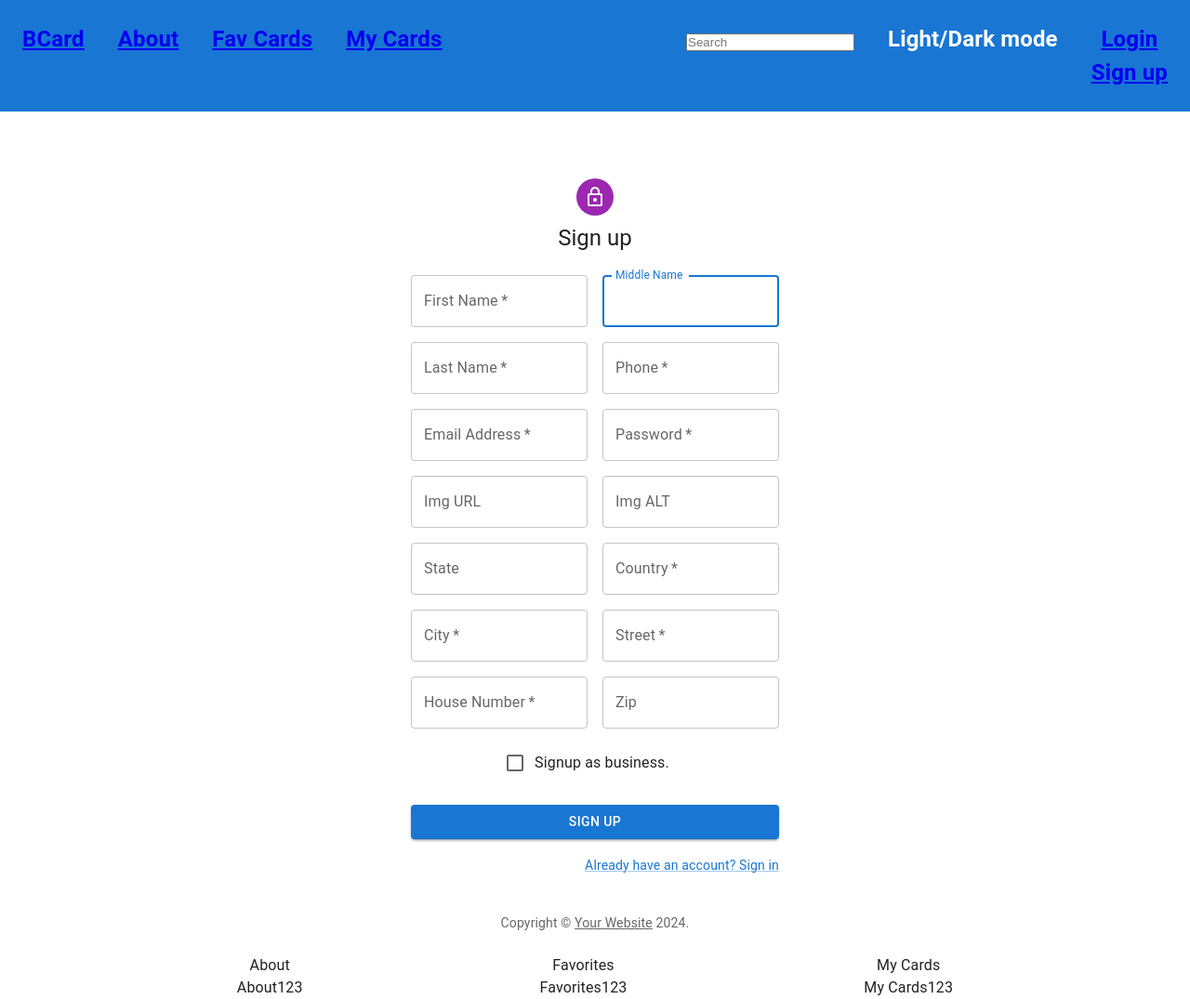
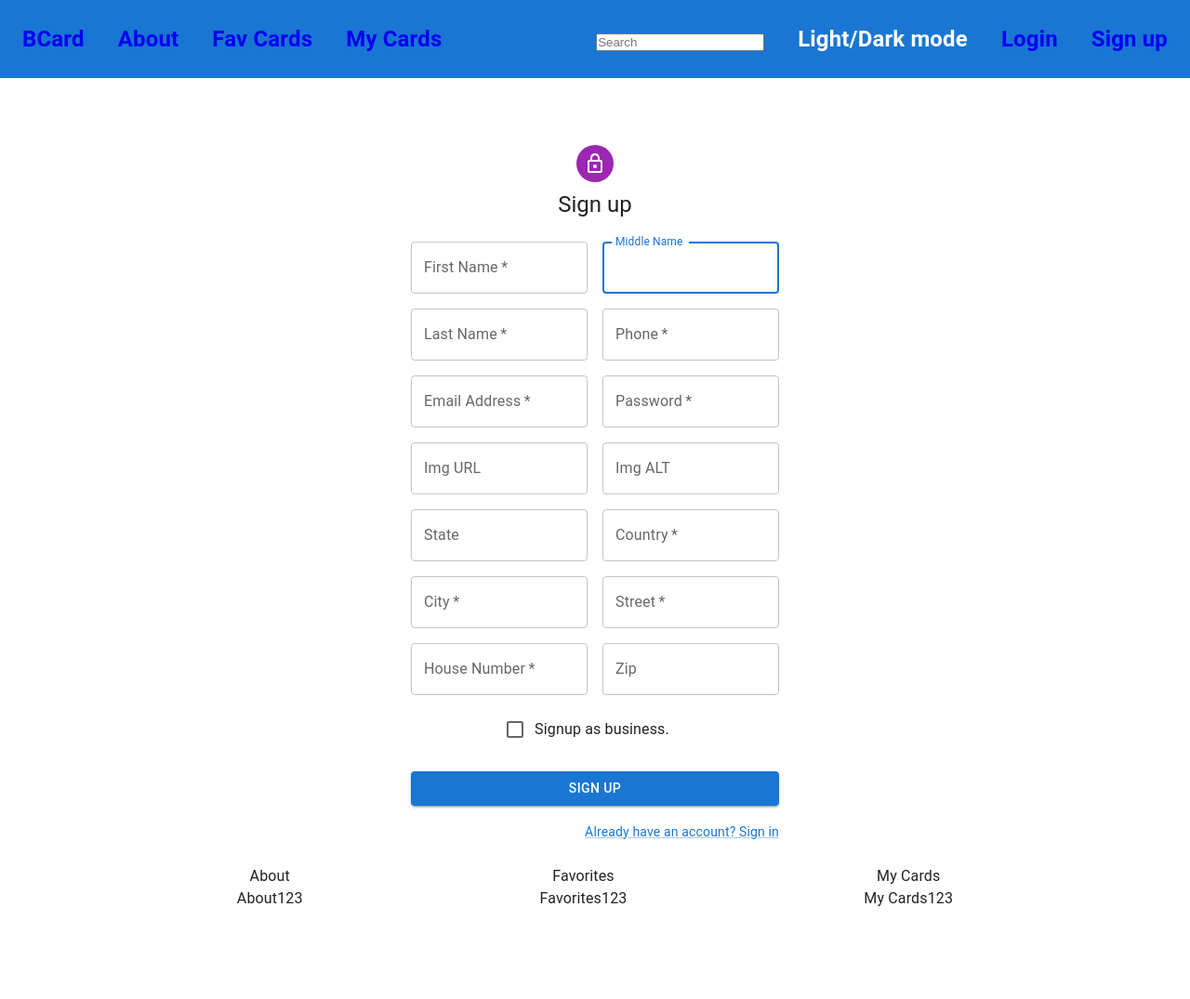
Before and after one commit to Fwaax/Front-End-Final-Project, a React (Create React App) app: page /signup in a window 1280 px wide. Shown: the whole page at 93% size. After the commit the page ends 979 px from the top, so only its background shows below. Built offline with nearby package versions, Linux system fonts and the light colour scheme.

Commit message:
Some fixes

```diff
--- a/src/App.css
+++ b/src/App.css
@@ -2,6 +2,7 @@
   margin: 0;
   padding: 0;
   box-sizing: border-box;
+  text-decoration: none;
 }
 
 .App {
@@ -57,6 +58,10 @@ ul {
   list-style-type: none;
 }
 
+.link:visited {
+  color: #fff;
+}
+
 .userImg {
   width: 1.5rem;
   height: 1.5rem;
@@ -69,3 +74,8 @@ ul {
   justify-content: center;
   align-items: center;
 }
+
+.rightNavLogContainer {
+  display: flex;
+  gap: 1.5em;
+}
--- a/src/App.js
+++ b/src/App.js
@@ -24,7 +24,7 @@ function App() {
 
   const [UserLoggedForImg, setUserLoggedForImg] = useState(localStorage.getItem(`imgUrl`));
   const [isLoged, setIsLoged] = useState(false);
-  const queryClient = new QueryClient()
+  const queryClient = new QueryClient();
 
   const {
     setUserToken,
@@ -32,13 +32,14 @@ function App() {
     removeToken,
   } = useToken();
 
-
   function handleLogOut() {
     setIsLoged(false);
     removeToken();
   }
 
   console.log(`UserLoggedForImg: `, UserLoggedForImg);
+
+  console.log({ userToken });
 
   return (
     <QueryClientProvider client={queryClient}>
@@ -48,10 +49,10 @@ function App() {
             <nav className='nav'>
               <ul>
                 <div className='navLeft'>
-                  <li><Link to="/">BCard</Link></li>
-                  <li><Link to="/about">About</Link></li>
-                  <li><Link to="/favorite">Fav Cards</Link></li>
-                  <li><Link to="/mycards">My Cards</Link></li>
+                  <li><Link className='link' to="/">BCard</Link></li>
+                  <li><Link className='link' to="/about">About</Link></li>
+                  <li><Link className='link' to="/favorite">Fav Cards</Link></li>
+                  <li><Link className='link' to="/mycards">My Cards</Link></li>
                 </div>
               </ul>
 
@@ -60,9 +61,9 @@ function App() {
                   <li><input type="text" placeholder="Search" /></li>
                   <li><div>Light/Dark mode</div></li>
                   {!userToken.token ? (
-                    <div>
-                      <li><Link to="/login">Login</Link></li>
-                      <li><Link to="/signup">Sign up</Link></li>
+                    <div className='rightNavLogContainer'>
+                      <li><Link className='link' to="/login">Login</Link></li>
+                      <li><Link className='link' to="/signup">Sign up</Link></li>
                     </div>
                   ) : (
                     <div className='rightNavImgAndLogout'>
@@ -80,7 +81,7 @@ function App() {
           <Routes>
             <Route path="/signup" element={<SignUp />} />
             <Route path="/about" element={<AboutPage />} />
-            <Route path="/login" element={<Login setIsLoged={setIsLoged} isLoged={isLoged} setUserLoggedForImg={setUserLoggedForImg} />} />
+            <Route path="/login" element={<Login setIsLoged={setIsLoged} isLoged={isLoged} setUserLoggedForImg={setUserLoggedForImg} setUserToken={setUserToken} />} />
             <Route path="/" element={<Body />} />
             <Route path="/mycards" element={<MyCardPage />} />
             <Route path="/editcard/:cardId" element={<EditCardPage />} />
--- a/src/Components/Auth/Login.jsx
+++ b/src/Components/Auth/Login.jsx
@@ -17,31 +17,18 @@ import { jwtDecode } from 'jwt-decode';
 import useToken from '../Hooks/UserToken';
 import { useNavigate } from 'react-router-dom';
 
-function Copyright(props) {
-    return (
-        <Typography variant="body2" color="text.secondary" align="center" {...props}>
-            {'Copyright © '}
-            <Link color="inherit" href="https://mui.com/">
-                Your Website
-            </Link>{' '}
-            {new Date().getFullYear()}
-            {'.'}
-        </Typography>
-    );
-}
-
 const defaultTheme = createTheme();
 
-export default function Login({ setIsLoged, isLoged, setUserLoggedForImg }) {
+export default function Login({ setIsLoged, isLoged, setUserLoggedForImg, setLogSuccessful, setUserToken }) {
 
-    const {
-        setUserToken,
-        userToken,
-        removeToken
-    } = useToken();
+    // const {
+    //     setUserToken,
+    //     userToken,
+    //     removeToken
+    // } = useToken();
 
     const [errorMsg, setErrorMsg] = useState('');
-    const navigate = useNavigate()
+    const navigate = useNavigate();
 
     async function asyncPost(url, json) {
         let token = null
@@ -77,22 +64,15 @@ export default function Login({ setIsLoged, isLoged, setUserLoggedForImg }) {
             }
             const url = `https://monkfish-app-z9uza.ondigitalocean.app/bcard2/users/login`
             const token = await asyncPost(url, json);
-            isLoged = true; // <---------------------------------------------------------------------------------------------
+            isLoged = true;
             console.log(`isLoged(must be true)`, isLoged);
             console.log(`token line 70`, token);
             if (token == null) {
-                // console.log(`Token recieved is null`);
                 return
             }
-            // console.log(`token outside axios : ${token}`, JSON.stringify(token));
-            // const decodedToken = parseJWT(token);
-
-
-            setUserToken(token) // <---------------------------------------------------------------
-            // localStorage.setItem(`token`, JSON.stringify(decodedToken))          // <--------------------------
-            // console.log(`decodedToken.payload : ${decodedToken.payload._id}`);
-            // setUserToken(decodedToken.payload._id, token);
-            getImgFromId(token);                     // <--------------------------
+            setUserToken(token);
+            console.log(`setUserToken: `, setUserToken);
+            getImgFromId(token);
             navigate("/");
         }
         catch (err) {
@@ -160,7 +140,6 @@ export default function Login({ setIsLoged, isLoged, setUserLoggedForImg }) {
                         </Grid>
                     </Box>
                 </Box>
-                <Copyright sx={{ mt: 5 }} />
             </Container>
         </ThemeProvider>
     );
--- a/src/Components/Auth/SignUp.jsx
+++ b/src/Components/Auth/SignUp.jsx
@@ -15,19 +15,6 @@ import { createTheme, ThemeProvider } from '@mui/material/styles';
 import axios from 'axios';
 import { useState, useEffect } from 'react';
 
-function Copyright(props) {
-    return (
-        <Typography variant="body2" color="text.secondary" align="center" {...props}>
-            {'Copyright © '}
-            <Link color="inherit" href="https://mui.com/">
-                Your Website
-            </Link>{' '}
-            {new Date().getFullYear()}
-            {'.'}
-        </Typography>
-    );
-}
-
 function stringToBoolean(string) {
     if (typeof string == "string") {
         if (string == "true") {
@@ -43,9 +30,7 @@ function formToJSON(form) {
             first: form.get('firstName'), middle: form.get('middleName'), last: form.get('lastName')
         },
         phone: form.get('phone'), email: form.get('email'), password: form.get('password'),
-        image: {
-            url: form.get('imgurl'), alt: form.get('imgalt')
-        },
+        image: { url: form.get('imgurl'), alt: form.get('imgalt') },
         address: {
             state: form.get('state'), country: form.get('country'), city: form.get('city'),
             street: form.get('street'), houseNumber: form.get('houseNumber'), zip: form.get('zip')
@@ -135,99 +120,80 @@ export default function SignUp() {
                                     autoComplete="given-name" name="firstName"
                                     onChange={(e) => setInputValues({ ...inputValues, firstNameValue: e.target.value })}
                                     error={!isFirstNameValid} required fullWidth id="firstName" label="First Name" autoFocus helperText={isFirstNameValid ? "" : "Name must be longer than 2 letters and must not contain any numbers "} />
-                            </Grid>
-                            <Grid item xs={12} sm={6}>
+                            </Grid><Grid item xs={12} sm={6}>
                                 <TextField
                                     autoComplete="given-name" name="middleName"
                                     onChange={(e) => setInputValues({ ...inputValues, middleNameValue: e.target.value })}
                                     error={!isMiddleNameValid} fullWidth id="middleName" label="Middle Name" autoFocus />
-                            </Grid>
-                            <Grid item xs={12} sm={6}>
+                            </Grid><Grid item xs={12} sm={6}>
                                 <TextField
                                     required
                                     onChange={(e) => setInputValues({ ...inputValues, lastNameValue: e.target.value })}
                                     error={!isLastNameValid} fullWidth id="lastName" label="Last Name" name="lastName" helperText={isLastNameValid ? "" : "Last name must be longer than 2 letters and must not contain any numbers "} />
-                            </Grid>
-                            <Grid item xs={12} sm={6}>
+                            </Grid><Grid item xs={12} sm={6}>
                                 <TextField
                                     required
                                     onChange={(e) => setInputValues({ ...inputValues, phoneValue: e.target.value })}
                                     error={!isPhoneValid} fullWidth id="phone" label="Phone" type="number" name="phone" helperText={isPhoneValid ? "" : "Your phone number must be a valid phone number "} />
-                            </Grid>
-                            <Grid item xs={12} sm={6}>
+                            </Grid><Grid item xs={12} sm={6}>
                                 <TextField
                                     required
                                     onChange={(e) => setInputValues({ ...inputValues, emailValue: e.target.value })}
                                     error={!isEmailValid} fullWidth id="email" label="Email Address" name="email" helperText={isEmailValid ? "" : "Must be a valid email address"} />
-                            </Grid>
-                            <Grid item xs={12} sm={6}>
+                            </Grid><Grid item xs={12} sm={6}>
                                 <TextField
                                     required
                                     onChange={(e) => setInputValues({ ...inputValues, passwordValue: e.target.value })}
                                     error={!isPasswordValid} fullWidth name="password" label="Password" type="password" id="password" helperText={isPasswordValid ? "" : "User password must be at least 8 characters long and contain an uppercase letter , a lowercase letter , a number and of the following characters !@#$%^&*-"} />
-                            </Grid>
-                            <Grid item xs={12} sm={6}>
+                            </Grid><Grid item xs={12} sm={6}>
                                 <TextField
                                     onChange={(e) => setInputValues({ ...inputValues, imgUrlValue: e.target.value })}
                                     error={!isUrlValid} fullWidth name="imgurl" label="Img URL" type="url" id="imgurl" helperText={isUrlValid ? "" : "Must be a valid image URL"} />
-                            </Grid>
-                            <Grid item xs={12} sm={6}>
+                            </Grid><Grid item xs={12} sm={6}>
                                 <TextField
                                     onChange={(e) => setInputValues({ ...inputValues, imgAltValue: e.target.value })}
                                     fullWidth name="imgalt" label="Img ALT" type="text" id="imgalt" />
-                            </Grid>
-                            <Grid item xs={12} sm={6}>
+                            </Grid><Grid item xs={12} sm={6}>
                                 <TextField
                                     onChange={(e) => setInputValues({ ...inputValues, stateValue: e.target.value })}
                                     error={!isStateNameValid} fullWidth name="state" label="State" type="text" id="State" helperText={isStateNameValid ? "" : "Must be a valid State"} />
-                            </Grid>
-                            <Grid item xs={12} sm={6}>
+                            </Grid><Grid item xs={12} sm={6}>
                                 <TextField
                                     required
                                     onChange={(e) => setInputValues({ ...inputValues, countryValue: e.target.value })}
                                     error={!isCountryNameValid} fullWidth name="country" label="Country" type="text" id="country" helperText={isCountryNameValid ? "" : "Must be a valid Country"} />
-                            </Grid>
-                            <Grid item xs={12} sm={6}>
+                            </Grid><Grid item xs={12} sm={6}>
                                 <TextField
                                     required
                                     onChange={(e) => setInputValues({ ...inputValues, cityValue: e.target.value })}
                                     error={!isCityNameValid} fullWidth name="city" label="City" type="text" id="city" helperText={isCityNameValid ? "" : "Must be a valid City"} />
-                            </Grid>
-                            <Grid item xs={12} sm={6}>
+                            </Grid><Grid item xs={12} sm={6}>
                                 <TextField
                                     required
                                     onChange={(e) => setInputValues({ ...inputValues, streetValue: e.target.value })}
                                     error={!isStreetNameValid} fullWidth name="street" label="Street" type="text" id="street" helperText={isStreetNameValid ? "" : "Must be a valid Street"} />
-                            </Grid>
-                            <Grid item xs={12} sm={6}>
+                            </Grid><Grid item xs={12} sm={6}>
                                 <TextField
                                     required
                                     onChange={(e) => setInputValues({ ...inputValues, houseNumberValue: e.target.value })}
                                     fullWidth name="houseNumber" label="House Number" type="number" id="houseNumber" />
-                            </Grid>
-                            <Grid item xs={12} sm={6}>
+                            </Grid><Grid item xs={12} sm={6}>
                                 <TextField
                                     onChange={(e) => setInputValues({ ...inputValues, zipValue: e.target.value })}
                                     fullWidth name="zip" label="Zip" type="number" id="zip" />
-                            </Grid>
-                            <Grid item xs={12}>
+                            </Grid><Grid item xs={12}>
                                 <FormControlLabel
                                     control={<Checkbox value="true" color="primary" name="isBusiness" />}
                                     label="Signup as business."
                                     onChange={(e) => setInputValues({ ...inputValues, isBusinessValue: e.target.checked })} />
-                            </Grid>
-                        </Grid>
+                            </Grid></Grid>
                         <Button
                             type="submit" fullWidth variant="contained" sx={{ mt: 3, mb: 2 }} >Sign Up</Button>
                         <Grid container justifyContent="flex-end">
                             <Grid item>
                                 <Link href="#" variant="body2"> Already have an account? Sign in </Link>
-                            </Grid>
-                        </Grid>
-                    </Box>
-                </Box>
+                            </Grid></Grid></Box></Box>
                 {errorMsg && <div>Error: {errorMsg}</div>}
-                <Copyright sx={{ mt: 5 }} />
             </Container>
         </ThemeProvider>
     );
--- a/src/Components/Cards/CardsForm.jsx
+++ b/src/Components/Cards/CardsForm.jsx
@@ -17,20 +17,6 @@ import { createTheme, ThemeProvider } from '@mui/material/styles';
 import Card from './CardObjClassComp';
 
 const CardsForm = ({ setDisplayCreateCardComp }) => {
-
-
-    function Copyright(props) {
-        return (
-            <Typography variant="body2" color="text.secondary" align="center" {...props}>
-                {'Copyright © '}
-                <Link color="inherit" href="https://mui.com/">
-                    Your Website
-                </Link>{' '}
-                {new Date().getFullYear()}
-                {'.'}
-            </Typography>
-        );
-    }
 
 
     const defaultTheme = createTheme();
@@ -280,7 +266,6 @@ const CardsForm = ({ setDisplayCreateCardComp }) => {
                             </Grid>
                         </Box>
                     </Box>
-                    <Copyright sx={{ mt: 5 }} />
                 </Container>
             </ThemeProvider>
 
--- a/src/Components/Cards/EditCardForm.jsx
+++ b/src/Components/Cards/EditCardForm.jsx
@@ -19,18 +19,18 @@ import Card from './CardObjClassComp';
 const EditCardsForm = ({ cardDataToEdit, setCardDataToEdit, onEditClick, onCancelClick }) => {
 
 
-    function Copyright(props) {
-        return (
-            <Typography variant="body2" color="text.secondary" align="center" {...props}>
-                {'Copyright © '}
-                <Link color="inherit" href="https://mui.com/">
-                    Your Website
-                </Link>{' '}
-                {new Date().getFullYear()}
-                {'.'}
-            </Typography>
-        );
-    }
+    // function Copyright(props) {
+    //     return (
+    //         <Typography variant="body2" color="text.secondary" align="center" {...props}>
+    //             {'Copyright © '}
+    //             <Link color="inherit" href="https://mui.com/">
+    //                 Your Website
+    //             </Link>{' '}
+    //             {new Date().getFullYear()}
+    //             {'.'}
+    //         </Typography>
+    //     );
+    // }
 
     // Need to connect to Data on line 39 somehow
     const defaultTheme = createTheme();
@@ -308,7 +308,7 @@ const EditCardsForm = ({ cardDataToEdit, setCardDataToEdit, onEditClick, onCance
                             </Grid>
                         </Box>
                     </Box>
-                    <Copyright sx={{ mt: 5 }} />
+                    {/* <Copyright sx={{ mt: 5 }} /> */}
                 </Container>
             </ThemeProvider>
 
--- a/src/Components/Hooks/UserToken.jsx
+++ b/src/Components/Hooks/UserToken.jsx
@@ -59,6 +59,7 @@ export default function useToken() {
         const userTokenToSave = { decodedToken, token };
         localStorage.setItem("token", JSON.stringify(userTokenToSave));
         setUserToken(userTokenToSave);
+        console.log({ userTokenToSave });
     }
 
     function removeToken() {
```
